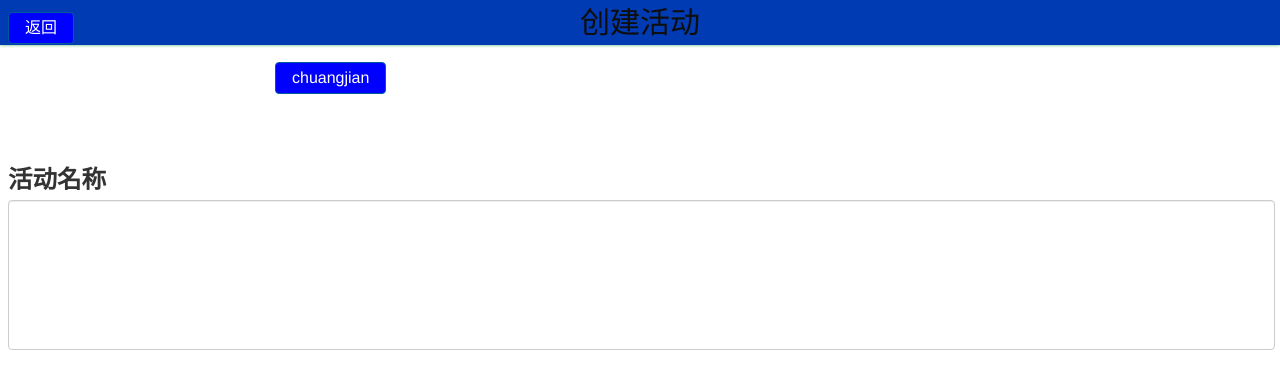
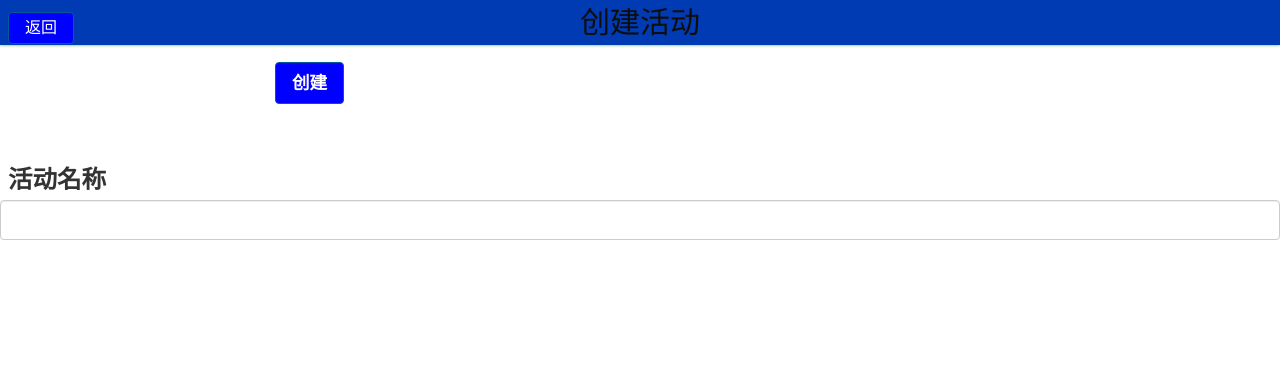
Before and after one commit to lizeyi/angular_project, a website: page simple/app/index.html in a window 1280 px wide. Drawn offline with nearby package versions, Linux system fonts and the light colour scheme; some packages are replaced by stand-ins of ours; files that its build step writes are made by us from their sources; files whose address does not match are found by name.

Commit message:
first page

```diff
--- a/simple/app/styles/android.css
+++ b/simple/app/styles/android.css
@@ -102,9 +102,9 @@ header {
 }
 .weizhi0{
     position: absolute;
-    left: 8px;
-    width: 99%;
-    height: 150px !important;
+    left: 0px;
+    width: 100%;
+    height: 40px !important;
     top:200px;
 }
 
--- a/simple/app/views/main.html
+++ b/simple/app/views/main.html
@@ -12,4 +12,4 @@
 
 
 
-<a href="survey-list.html" class="btn-style btn-6">chuangjian</a>
+<a href="survey-list.html" class="btn-style btn-6"style="position: absolute"><h4>创建</h4></a>
```
